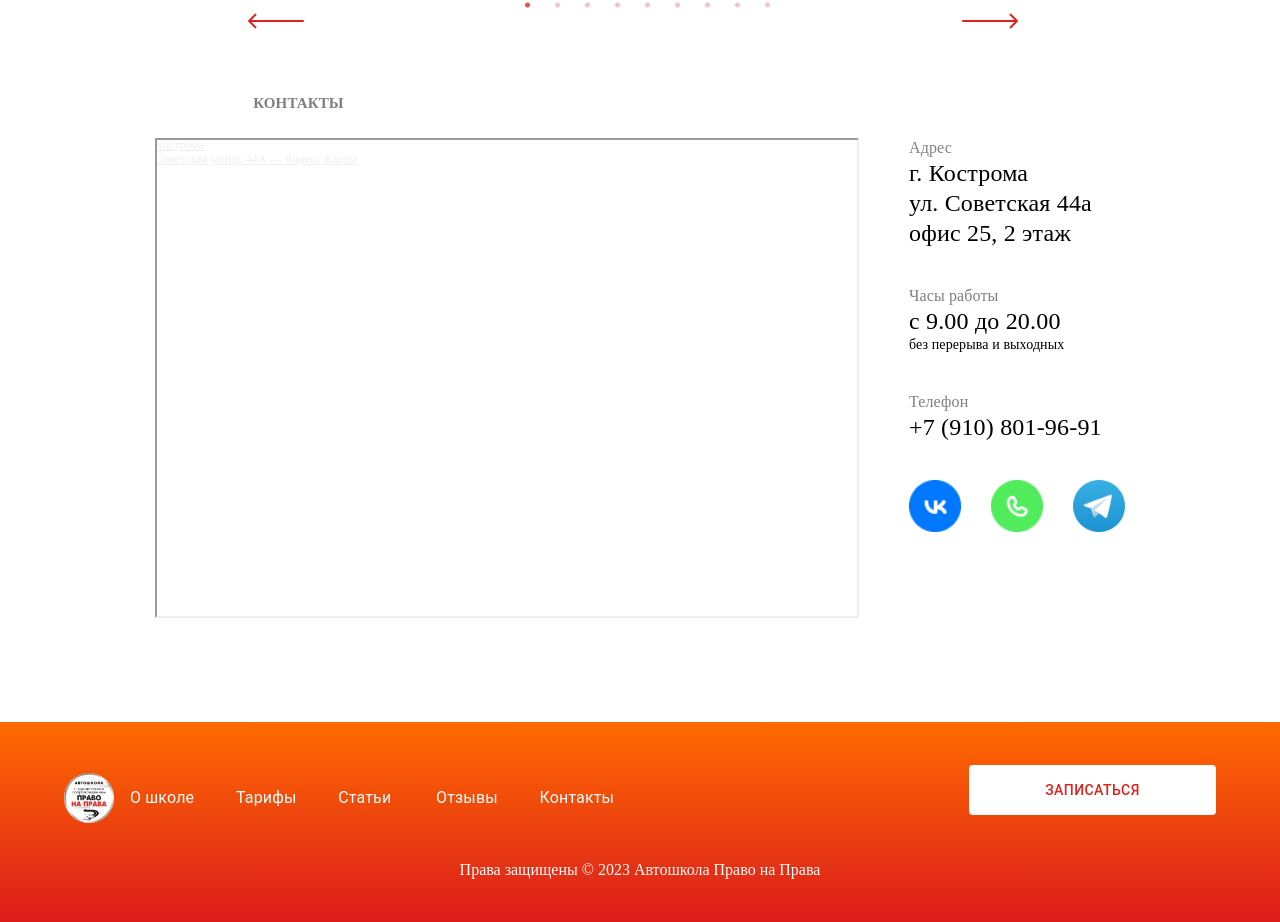
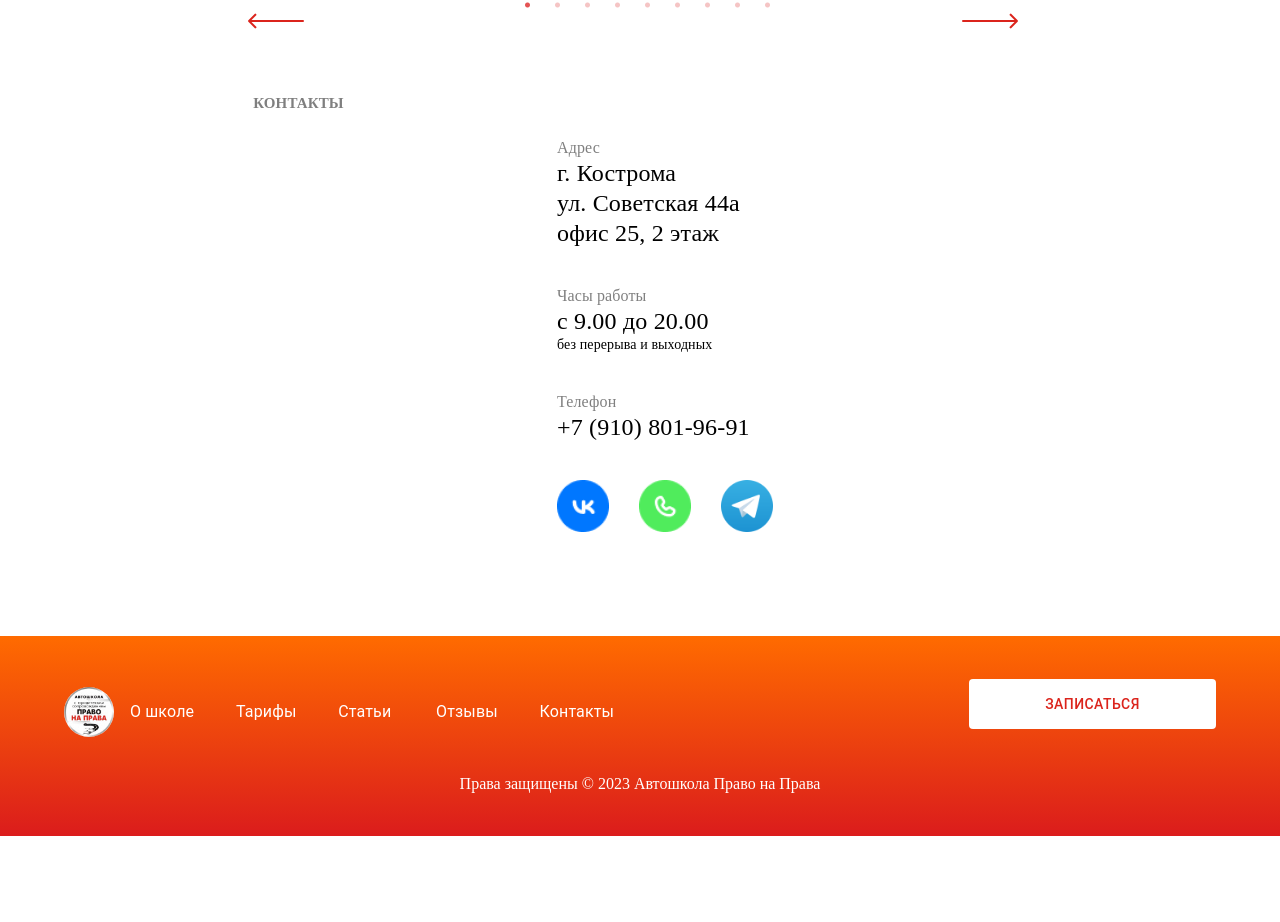
Before and after one commit to ArtemBelykh/onlineschool, a React (Create React App) app: page / in a window 1280 px wide. Shown: the part 3116-4038 px from the top of the page. After the commit the page ends 3952 px from the top, so only its background shows below. Built offline with nearby package versions, Linux system fonts and the light colour scheme.

Commit message:
17.05.23

```diff
--- a/src/Components/Screen/SixthScreen.tsx
+++ b/src/Components/Screen/SixthScreen.tsx
@@ -28,20 +28,20 @@ const SixthScreen = () => {
                 justifyContent: "center"
             }}>
 
-                <div style={{position: "relative", overflow: "hidden"}} className="adaptive__maps_div2">
-                    <a
-                    href="https://yandex.ru/maps/7/kostroma/?utm_medium=mapframe&utm_source=maps"
-                    style={{color: "#eee", fontSize: "12px", position: "absolute", top: "0px"}}>Кострома</a>
-                    <a
-                    href="https://yandex.ru/maps/7/kostroma/house/sovetskaya_ulitsa_44a/YEkYfwNlT0cDQFttfXt3c39rbA==/?ll=40.945624%2C57.762388&utm_medium=mapframe&utm_source=maps&z=17.1"
-                    style={{color: "#eee", fontSize: "12px", position: "absolute", top: "14px"}}>Советская улица, 44А —
-                    Яндекс
-                    Карты</a>
-                    <iframe className="adaptive__maps"
-                            src="https://yandex.ru/map-widget/v1/?ll=40.945624%2C57.762388&mode=search&ol=geo&ouri=ymapsbm1%3A%2F%2Fgeo%3Fdata%3DCgg1NjM0ODY2NRJD0KDQvtGB0YHQuNGPLCDQmtC-0YHRgtGA0L7QvNCwLCDQodC-0LLQtdGC0YHQutCw0Y8g0YPQu9C40YbQsCwgNDTQkCIKDVHII0IVrwxnQg%2C%2C&z=17.1"
-                            width="700" height="476" allowFullScreen={true}
-                            style={{position: "relative"}}></iframe>
-                </div>
+                {/*<div style={{position: "relative", overflow: "hidden"}} className="adaptive__maps_div2">*/}
+                {/*    <a*/}
+                {/*    href="https://yandex.ru/maps/7/kostroma/?utm_medium=mapframe&utm_source=maps"*/}
+                {/*    style={{color: "#eee", fontSize: "12px", position: "absolute", top: "0px"}}>Кострома</a>*/}
+                {/*    <a*/}
+                {/*    href="https://yandex.ru/maps/7/kostroma/house/sovetskaya_ulitsa_44a/YEkYfwNlT0cDQFttfXt3c39rbA==/?ll=40.945624%2C57.762388&utm_medium=mapframe&utm_source=maps&z=17.1"*/}
+                {/*    style={{color: "#eee", fontSize: "12px", position: "absolute", top: "14px"}}>Советская улица, 44А —*/}
+                {/*    Яндекс*/}
+                {/*    Карты</a>*/}
+                {/*    <iframe className="adaptive__maps"*/}
+                {/*            src="https://yandex.ru/map-widget/v1/?ll=40.945624%2C57.762388&mode=search&ol=geo&ouri=ymapsbm1%3A%2F%2Fgeo%3Fdata%3DCgg1NjM0ODY2NRJD0KDQvtGB0YHQuNGPLCDQmtC-0YHRgtGA0L7QvNCwLCDQodC-0LLQtdGC0YHQutCw0Y8g0YPQu9C40YbQsCwgNDTQkCIKDVHII0IVrwxnQg%2C%2C&z=17.1"*/}
+                {/*            width="700" height="476" allowFullScreen={true}*/}
+                {/*            style={{position: "relative"}}></iframe>*/}
+                {/*</div>*/}
 
 
                 <div className={"adaptiveSix"} style={{paddingLeft: "50px"}}>
```
